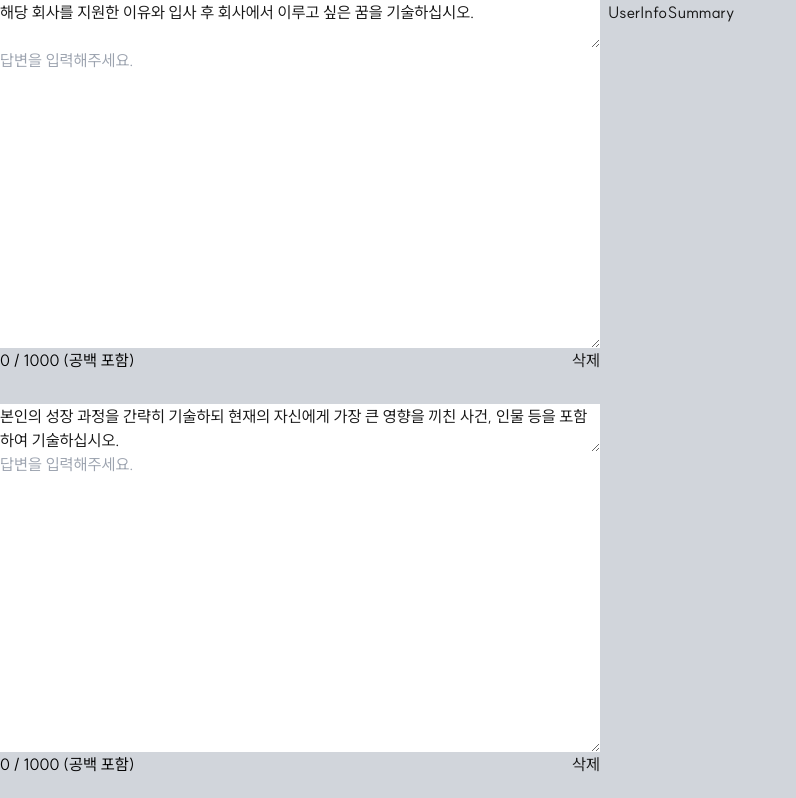
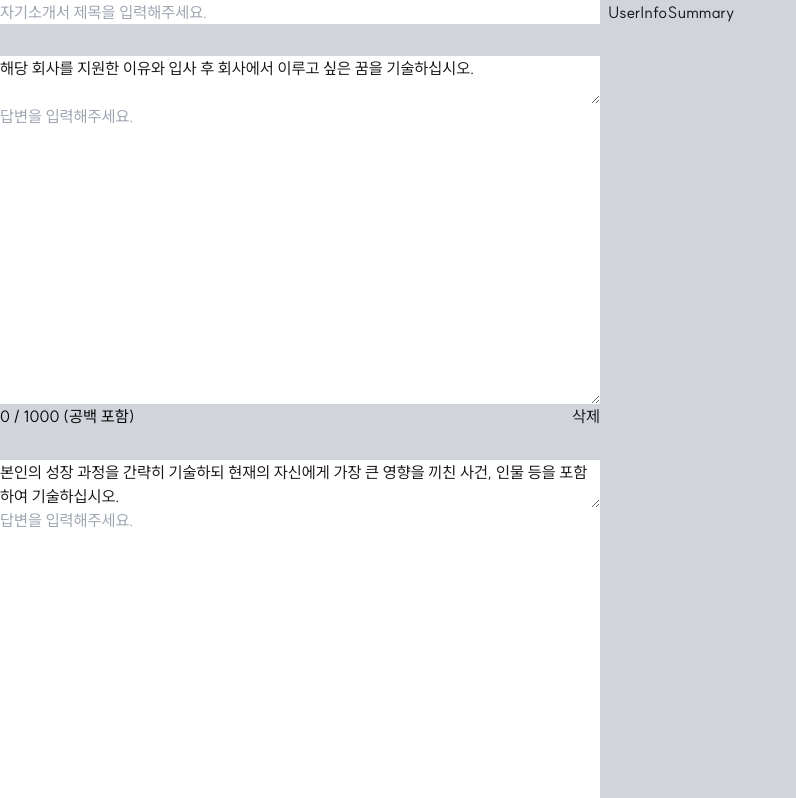
Before and after one commit to choichangyeon/ChickMate, a Next.js app: page /resume in a window 1280 px wide. Shown: the top 798 px of the page, without its empty margins (0-796 px from the left). Built offline with nearby package versions, Linux system fonts and the light colour scheme.

Commit message:
feat:#41 자기소개서 제목 입력창 추가

```diff
--- a/src/features/resume/resume-form.tsx
+++ b/src/features/resume/resume-form.tsx
@@ -3,31 +3,46 @@
 import { useState } from 'react';
 import QuestionAnswerField from '@/features/resume/question-answer-field';
 import { defaultQuestionList } from '@/features/resume/data/default-question-list';
+import { usePreventPageUnload } from './hooks/use-prevent-page-load';
+import { postResumeField } from '@/features/resume/api/client-service';
 import type { Field } from '@/types/resume';
-import { usePreventPageUnload } from './hooks/use-prevent-page-load';
 
 const ResumeForm = () => {
   const [isDirty, setIsDirty] = useState<boolean>(false);
+  const [title, setTitle] = useState<string>('');
   const [fieldList, setFieldList] = useState<Field[]>(defaultQuestionList);
 
   const handleChange = (e: React.ChangeEvent<HTMLTextAreaElement>) => {
     const { id, name, value } = e.target;
-    setFieldList((prev) => prev.map((field) => (field.id === Number(id) ? { ...field, [name]: value } : field)));
+    setFieldList((prev) => prev.map((field) => (field.id === id ? { ...field, [name]: value } : field)));
     setIsDirty(true);
   };
 
   const handleAddField = () => {
-    setFieldList((prev) => [...prev, { id: Date.now(), question: '', answer: '' }]);
+    setFieldList((prev) => [...prev, { id: crypto.randomUUID(), question: '', answer: '' }]);
   };
 
-  const handleDeleteField = (fieldId: number) => {
+  const handleDeleteField = (fieldId: string) => {
     setFieldList((prev) => prev.filter((field) => field.id !== fieldId));
+  };
+
+  const handleSubmit = (e) => {
+    e.preventDefault();
+
+    const data = { title, fieldList };
+    postResumeField({ data });
   };
 
   usePreventPageUnload(isDirty);
 
   return (
-    <form className='flex flex-col gap-8'>
+    <form onSubmit={handleSubmit} className='flex flex-col gap-8'>
+      <input
+        type='text'
+        value={title}
+        onChange={(e) => setTitle(e.target.value)}
+        placeholder='자기소개서 제목을 입력해주세요.'
+      />
       {fieldList.map((field) => {
         return (
           <QuestionAnswerField key={field.id} field={field} onChange={handleChange} onDelete={handleDeleteField} />
```
